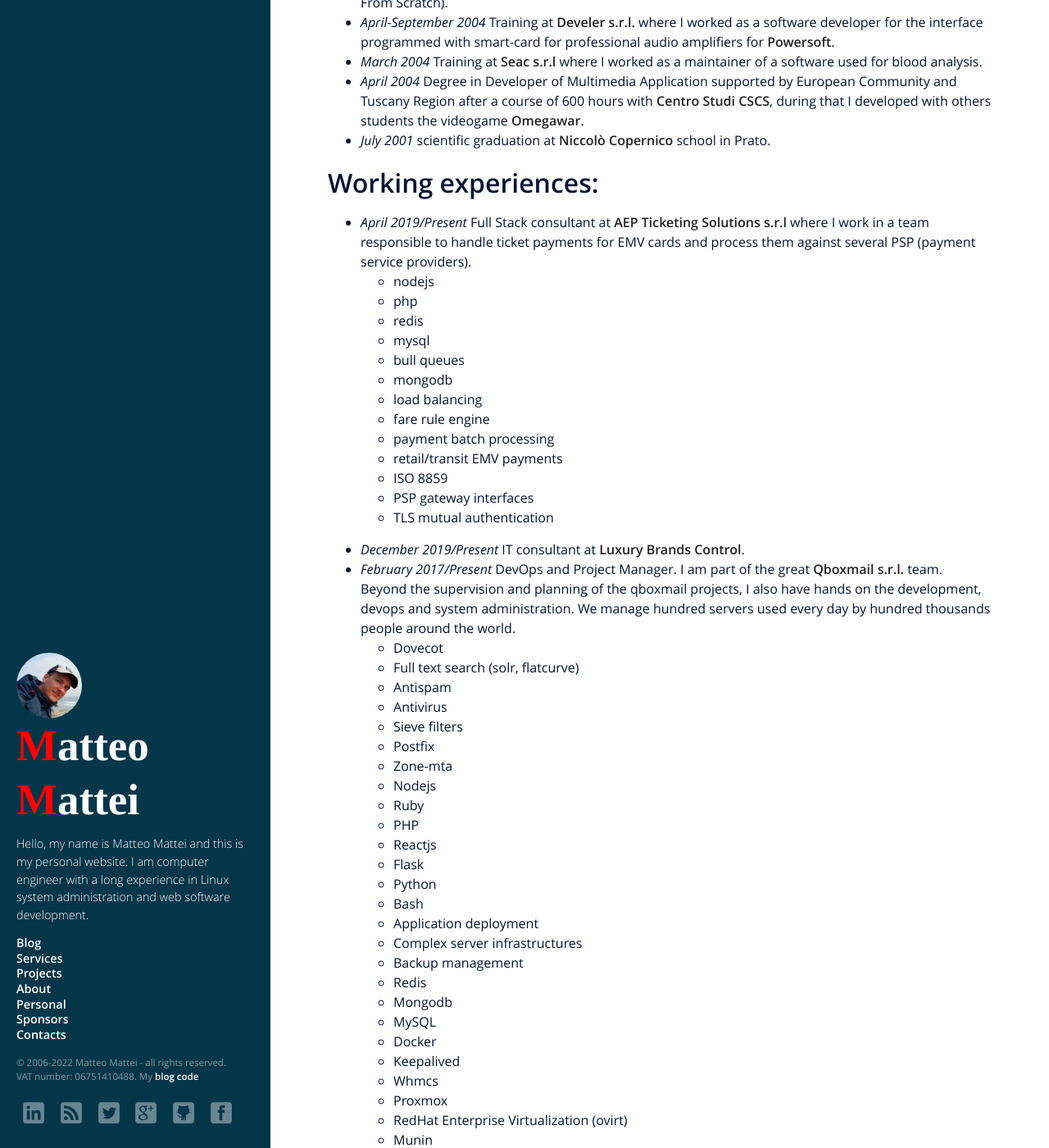
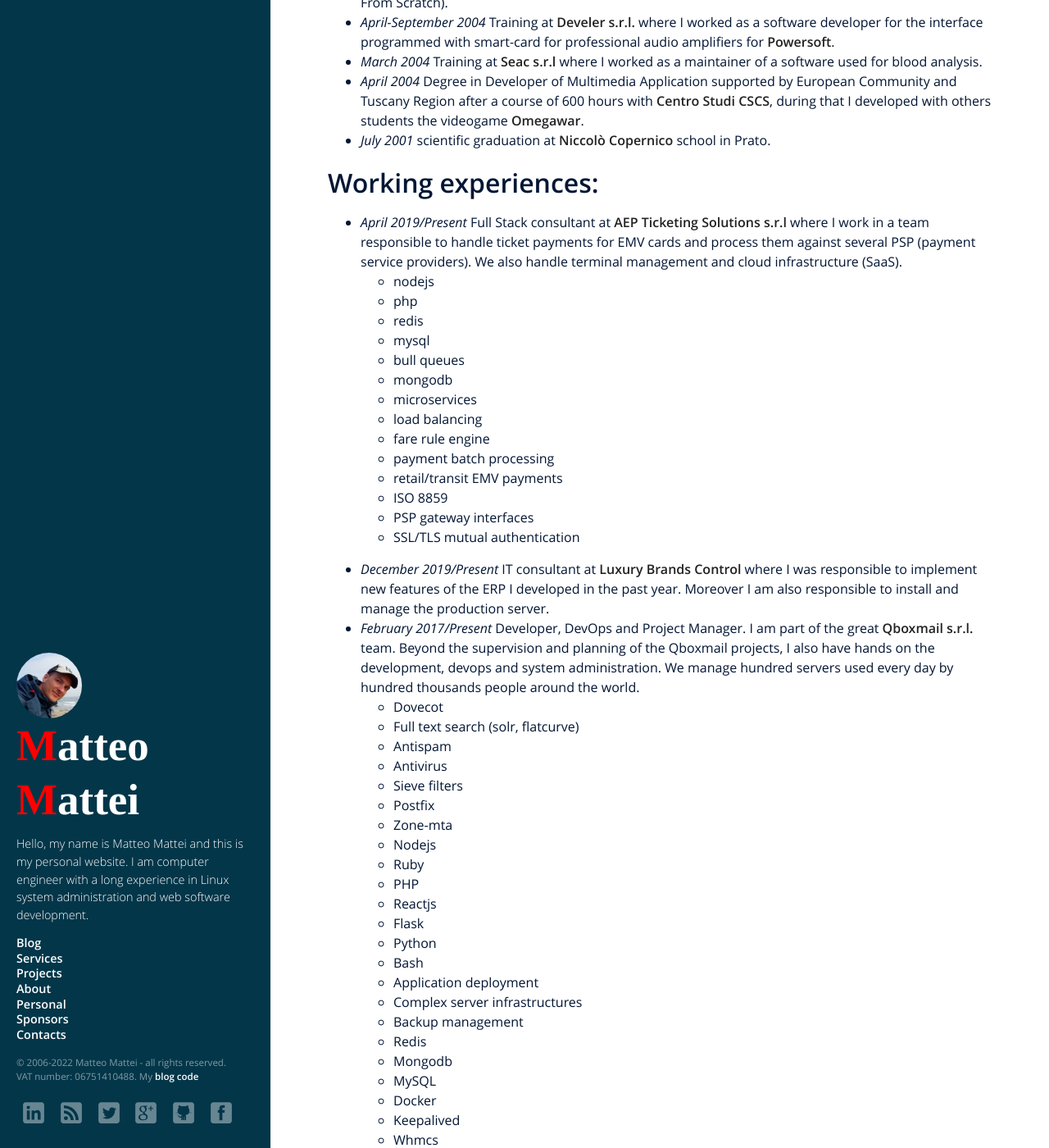
Before and after one commit to matteomattei/matteomattei.github.io, a Jekyll site: the page built from about/index.md, in a window 1280 px wide and 1400 px high, scrolled down 1735 px. Shown: the whole window at 82% size. Built offline with Jekyll 4.4.1, drawn with Linux system fonts in a browser that asks for light colours; some web fonts are replaced; some of the changed text lies outside the part shown.

Commit message:
update about page

```diff
--- a/about/index.md
+++ b/about/index.md
@@ -72,22 +72,23 @@
 
 ## Working experiences:
 
-- _April 2019/Present_ Full Stack consultant at [AEP Ticketing Solutions s.r.l](https://aep-italia.it/) where I work in a team responsible to handle ticket payments for EMV cards and process them against several PSP (payment service providers).
+- _April 2019/Present_ Full Stack consultant at [AEP Ticketing Solutions s.r.l](https://aep-italia.it/) where I work in a team responsible to handle ticket payments for EMV cards and process them against several PSP (payment service providers). We also handle terminal management and cloud infrastructure (SaaS).
   - nodejs
   - php
   - redis
   - mysql
   - bull queues
   - mongodb
+  - microservices
   - load balancing
   - fare rule engine
   - payment batch processing
   - retail/transit EMV payments
   - ISO 8859
   - PSP gateway interfaces
-  - TLS mutual authentication
-- _December 2019/Present_ IT consultant at [Luxury Brands Control](https://www.luxurybrandscontrol.com).
-- _February 2017/Present_ DevOps and Project Manager. I am part of the great [Qboxmail s.r.l.](https://www.qboxmail.com) team. Beyond the supervision and planning of the qboxmail projects, I also have hands on the development, devops and system administration. We manage hundred servers used every day by hundred thousands people around the world.
+  - SSL/TLS mutual authentication
+- _December 2019/Present_ IT consultant at [Luxury Brands Control](https://www.luxurybrandscontrol.com) where I was responsible to implement new features of the ERP I developed in the past year. Moreover I am also responsible to install and manage the production server.
+- _February 2017/Present_ Developer, DevOps and Project Manager. I am part of the great [Qboxmail s.r.l.](https://www.qboxmail.com) team. Beyond the supervision and planning of the Qboxmail projects, I also have hands on the development, devops and system administration. We manage hundred servers used every day by hundred thousands people around the world.
   - Dovecot
   - Full text search (solr, flatcurve)
   - Antispam
@@ -442,6 +445,7 @@
 
 - Public projects are available at my [GitHub page](https://github.com/matteomattei).
 - Public Nodejs libraries are available at [NPM repository](https://www.npmjs.com/~matteomattei).
+- I developed some patches for [zone-mta](https://github.com/zone-eu/zone-mta).
 - I developed a new functionality in [CodeIgniter](http://www.codeigniter.com) PHP framework to send email attachment using string buffer and mime-type instead of physical files.
 - I cooperate in the development of [PyUbootImage](http://pypi.python.org/pypi/PyUbootImage), a Python library to read and parse u-boot multi-image files.
 - I cooperate in the development of [PyRomfsImage](http://pypi.python.org/pypi/PyRomfsImage) a Python library to read and parse ROMfs files.
@@ -456,12 +460,12 @@
 
 ## Publications:
 
-I write articles for some Italian Linux magazines. At [this link](http://www.matteomattei.com/publications) (not updated due to lack of time) is available the list of the publications made on Linux Pro and Linux Magazine.
+In the years I wrote several articles for some Italian Linux magazines. At [this link](http://www.matteomattei.com/publications) (not updated due to lack of time) is available the list of the publications made on Linux Pro and Linux Magazine.
 
 ## Resume summary:
 
 I believe in Open Source software and Linux. I currently work as project manager and devops for an email hosting company. I also work as a freelance computer engineer for various organizations as Linux system administrator, cloud architect and web developer.
 
-I am always ready to learn new technologies and improve my skills. I've not problem to move outside my country and I am willing to relocate wherever there is a good opportunity of professional growth.
+I worked for startups, small, medium and big organizations and often also on more different projects simultaneously.
 
-I am used to work in small, medium and big companies and I have no problem working under pressure in mission critical projects.
+I am always ready to learn new technologies and improve my skills. I am always open to new challenges and wherever there is a good opportunity of professional growth.
```
Also changed, not shown: other parts of about/index.md (+6 -4 lines), public/MatteoMattei_CV.md (+14 -10 lines), 1 other file.
